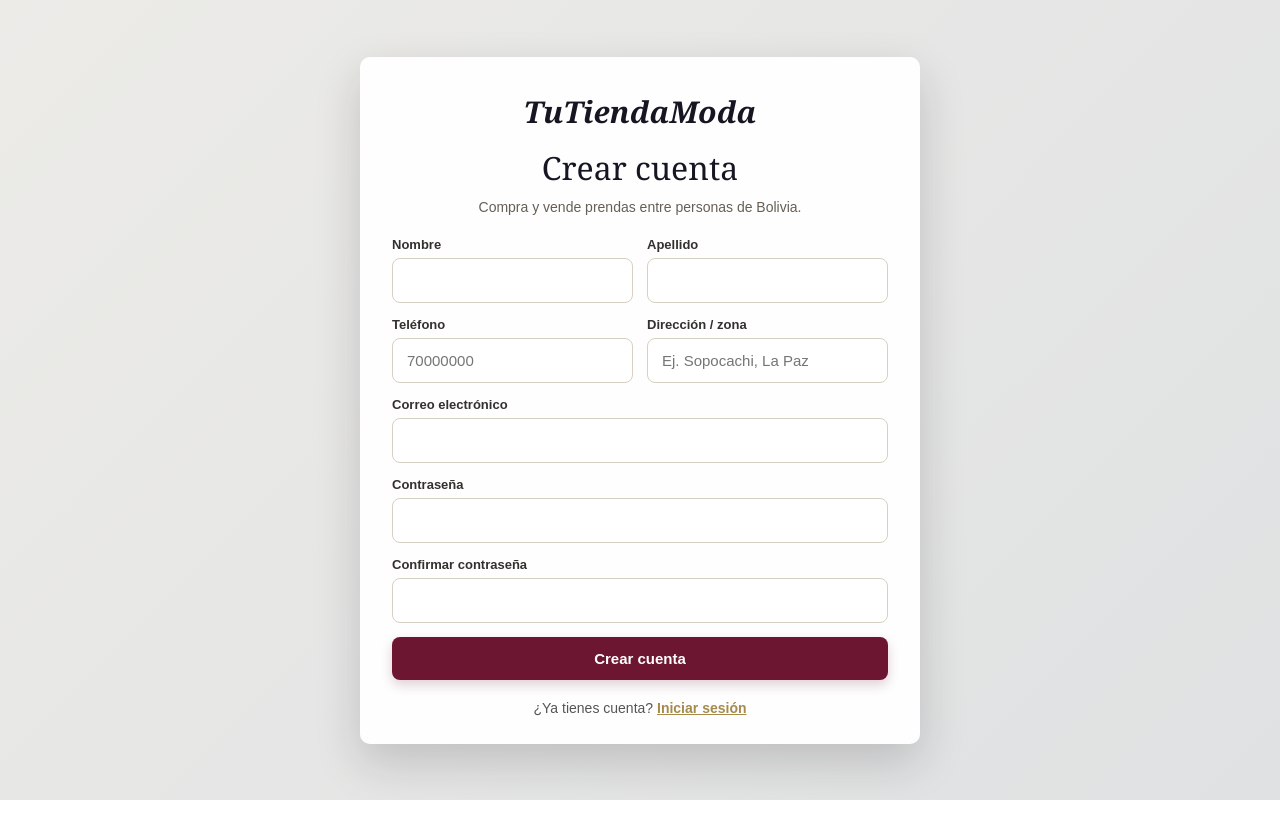
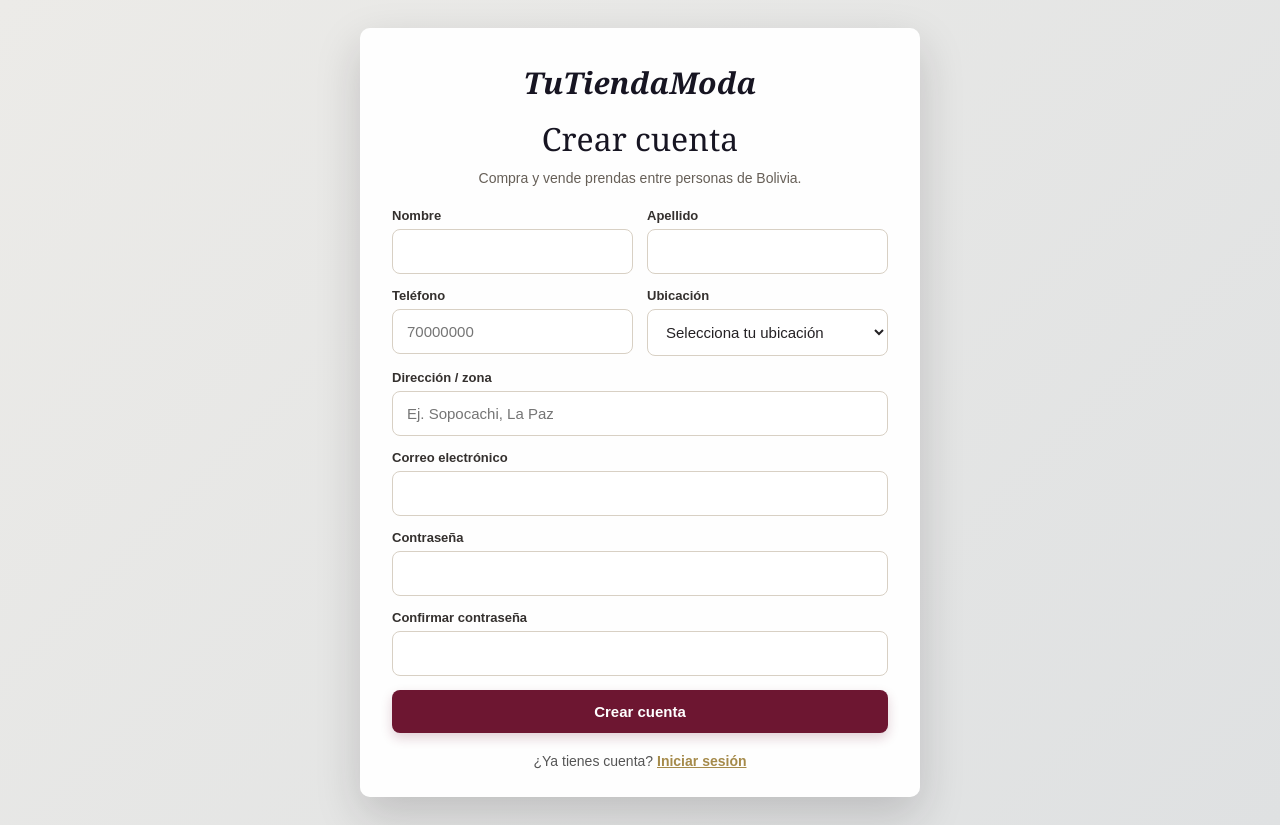
Before and after one commit to gardeazabalsiles/web-tienda, a React (Vite) app: page /crear-cuenta in a window 1280 px wide. Before the commit the page ends 800 px from the top, so only its background shows below. Built offline with nearby package versions, Linux system fonts and the light colour scheme.

Commit message:
Agregar 10 ubicaciones al registro

```diff
--- a/src/components/auth/RegisterForm.tsx
+++ b/src/components/auth/RegisterForm.tsx
@@ -5,14 +5,16 @@ import "./LoginForm.css";
 
 interface RegisterFormProps { error?: string; onSubmit: (data: RegistrationData) => void; onLogin: () => void; }
 
+const locations = ["La Paz", "El Alto", "Cochabamba", "Santa Cruz", "Oruro", "Potosí", "Chuquisaca", "Tarija", "Beni", "Pando"];
+
 function RegisterForm({ error, onSubmit, onLogin }: RegisterFormProps) {
-  const [data, setData] = useState<RegistrationData>({ nombre: "", apellido: "", telefono: "", email: "", password: "", direccion: "", rol: "USUARIO" });
+  const [data, setData] = useState<RegistrationData>({ nombre: "", apellido: "", telefono: "", email: "", password: "", direccion: "", departamento: "", rol: "USUARIO" });
   const [confirmPassword, setConfirmPassword] = useState("");
   const [localError, setLocalError] = useState("");
   const updateField = <K extends keyof RegistrationData>(field: K, value: RegistrationData[K]) => setData((current) => ({ ...current, [field]: value }));
   const handleSubmit: FormEventHandler<HTMLFormElement> = (event) => {
     event.preventDefault(); setLocalError("");
-    const clean = { ...data, nombre: data.nombre.trim(), apellido: data.apellido.trim(), telefono: data.telefono.trim(), email: data.email.trim().toLowerCase(), direccion: data.direccion.trim() };
+    const clean = { ...data, nombre: data.nombre.trim(), apellido: data.apellido.trim(), telefono: data.telefono.trim(), email: data.email.trim().toLowerCase(), direccion: data.direccion.trim(), departamento: data.departamento.trim() };
     if (clean.password.length < 6) return setLocalError("La contraseña debe tener al menos 6 caracteres.");
     if (clean.password !== confirmPassword) return setLocalError("Las contraseñas no coinciden.");
     onSubmit(clean);
@@ -20,7 +22,8 @@ function RegisterForm({ error, onSubmit, onLogin }: RegisterFormProps) {
   return <form className="auth-form auth-form--register" onSubmit={handleSubmit}>
     <div className="auth-brand">TuTiendaModa</div><h1>Crear cuenta</h1><p className="auth-form__intro">Compra y vende prendas entre personas de Bolivia.</p>
     <div className="auth-form__grid"><div><label htmlFor="nombre">Nombre</label><input id="nombre" value={data.nombre} onChange={(e) => updateField("nombre", e.target.value)} autoComplete="given-name" required /></div><div><label htmlFor="apellido">Apellido</label><input id="apellido" value={data.apellido} onChange={(e) => updateField("apellido", e.target.value)} autoComplete="family-name" required /></div></div>
-    <div className="auth-form__grid"><div><label htmlFor="telefono">Teléfono</label><input id="telefono" type="tel" inputMode="tel" placeholder="70000000" value={data.telefono} onChange={(e) => updateField("telefono", e.target.value)} required /></div><div><label htmlFor="direccion">Dirección / zona</label><input id="direccion" placeholder="Ej. Sopocachi, La Paz" value={data.direccion} onChange={(e) => updateField("direccion", e.target.value)} required /></div></div>
+    <div className="auth-form__grid"><div><label htmlFor="telefono">Teléfono</label><input id="telefono" type="tel" inputMode="tel" placeholder="70000000" value={data.telefono} onChange={(e) => updateField("telefono", e.target.value)} required /></div><div><label htmlFor="departamento">Ubicación</label><select id="departamento" value={data.departamento} onChange={(e) => updateField("departamento", e.target.value)} required><option value="">Selecciona tu ubicación</option>{locations.map((location) => <option key={location} value={location}>{location}</option>)}</select></div></div>
+    <div><label htmlFor="direccion">Dirección / zona</label><input id="direccion" placeholder="Ej. Sopocachi, La Paz" value={data.direccion} onChange={(e) => updateField("direccion", e.target.value)} required /></div>
     <div><label htmlFor="register-email">Correo electrónico</label><input id="register-email" type="email" value={data.email} onChange={(e) => updateField("email", e.target.value)} autoComplete="email" required /></div>
     <div><label htmlFor="register-password">Contraseña</label><input id="register-password" type="password" minLength={6} value={data.password} onChange={(e) => updateField("password", e.target.value)} autoComplete="new-password" required /></div>
     <div><label htmlFor="confirm-password">Confirmar contraseña</label><input id="confirm-password" type="password" minLength={6} value={confirmPassword} onChange={(e) => setConfirmPassword(e.target.value)} autoComplete="new-password" required /></div>
```
